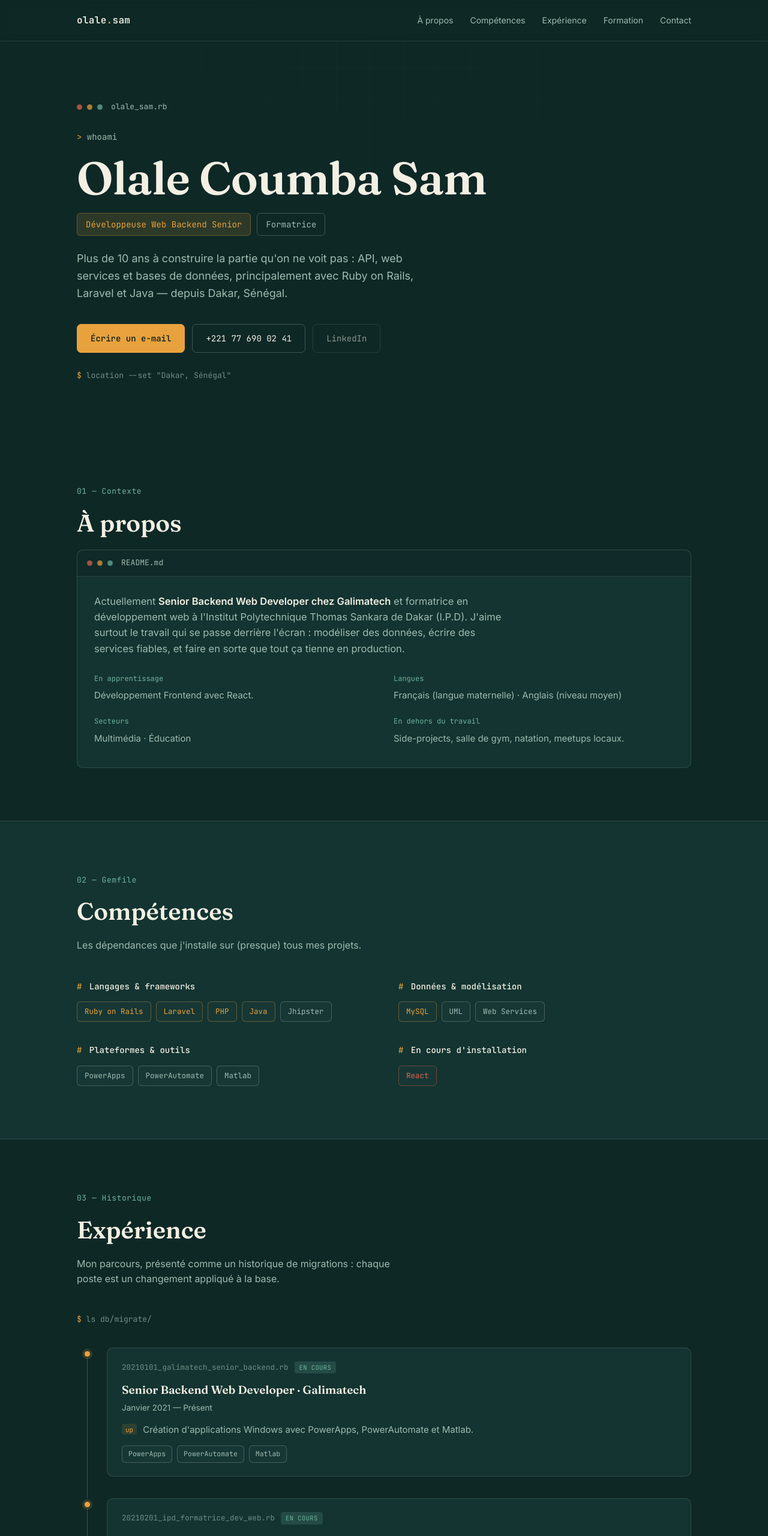
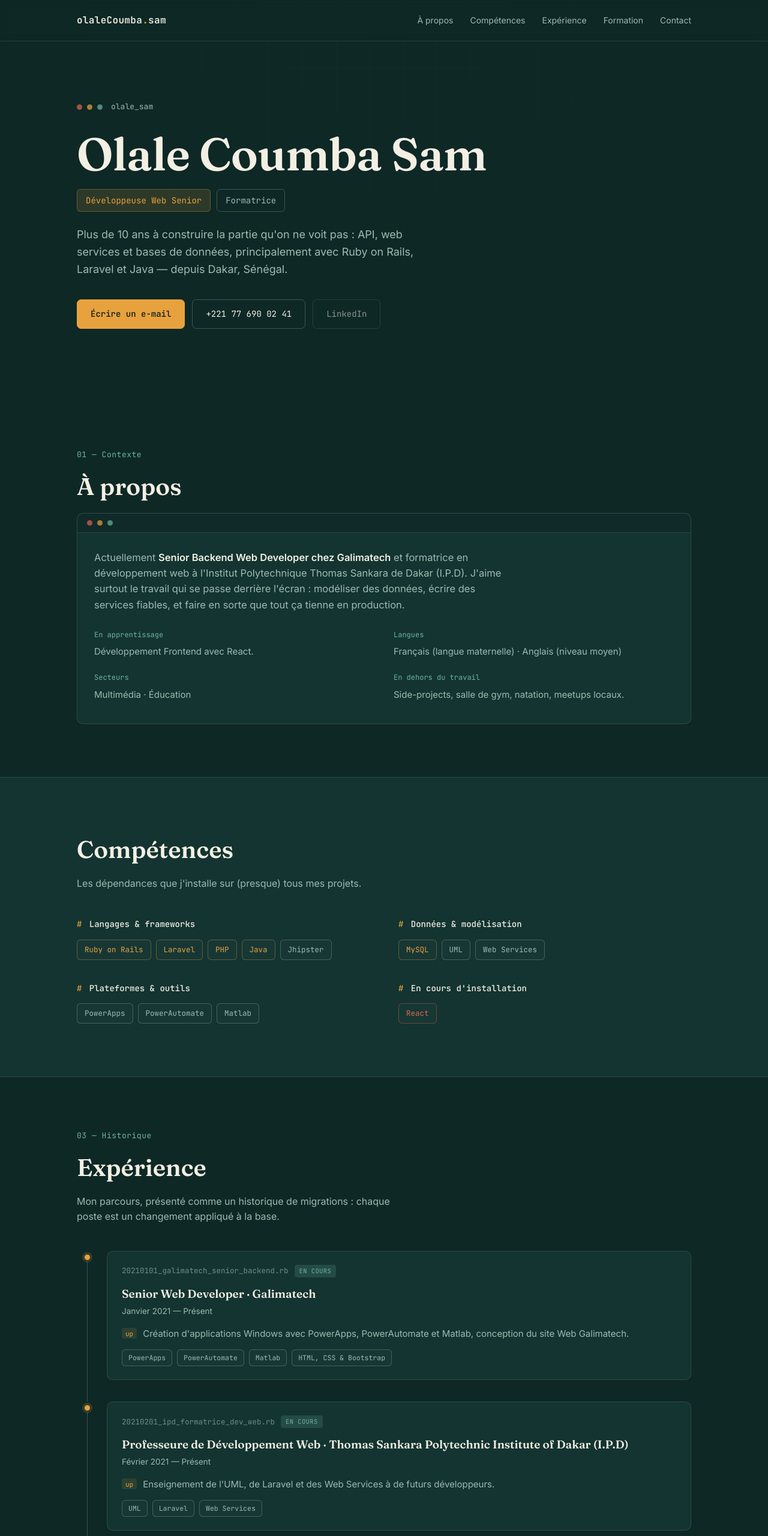
Before and after one commit to olalesam/mon-portfolio, a plain HTML site: page index.html in a window 1280 px wide. Shown: the top 2560 px of the page at 60% size. Drawn offline with Linux system fonts and the light colour scheme.

Commit message:
modify file index

```diff
--- a/index.html
+++ b/index.html
@@ -3,8 +3,8 @@
 <head>
 <meta charset="UTF-8">
 <meta name="viewport" content="width=device-width, initial-scale=1.0">
-<title>Olale Coumba Sam — Développeuse Backend</title>
-<meta name="description" content="Portfolio de Olale Coumba Sam, développeuse web backend senior à Dakar, Sénégal. Ruby on Rails, Laravel, PHP, Java, MySQL.">
+<title>Olale Coumba Sam — Développeuse Web FullStack</title>
+<meta name="description" content="Portfolio de Olale Coumba Sam, développeuse web fullstack senior à Dakar, Sénégal. Ruby on Rails, Laravel, PHP, Java, MySQL.">
 <link rel="preconnect" href="https://fonts.googleapis.com">
 <link rel="preconnect" href="https://fonts.gstatic.com" crossorigin>
 <link href="https://fonts.googleapis.com/css2?family=Fraunces:opsz,wght@9..144,400;9..144,500;9..144,600;9..144,700&family=JetBrains+Mono:wght@400;500;600;700&family=Inter:wght@400;500;600&display=swap" rel="stylesheet">
@@ -16,7 +16,7 @@
 
 <header class="site-header">
   <div class="wrap header-inner">
-    <a href="#accueil" class="logo">olale<span class="logo-dot">.</span>sam</a>
+    <a href="#accueil" class="logo">olaleCoumba<span class="logo-dot">.</span>sam</a>
     <nav class="main-nav">
       <a href="#apropos">À propos</a>
       <a href="#competences">Compétences</a>
@@ -44,15 +44,15 @@
     <div class="wrap hero-inner">
       <div class="file-tab" aria-hidden="true">
         <span class="dot red"></span><span class="dot amber"></span><span class="dot green"></span>
-        <span class="file-tab-name">olale_sam.rb</span>
+        <span class="file-tab-name">olale_sam</span>
       </div>
 
-      <p class="prompt-line"><span class="prompt-sym">&gt;</span> whoami</p>
+      <!-- <p class="prompt-line"><span class="prompt-sym">&gt;</span> whoami</p> -->
 
       <h1 class="hero-name">Olale Coumba Sam</h1>
 
       <p class="hero-role">
-        <span class="role-tag">Développeuse Web Backend Senior</span>
+        <span class="role-tag">Développeuse Web Senior</span>
         <span class="role-tag role-tag--muted">Formatrice</span>
       </p>
 
@@ -69,7 +69,7 @@
         <span class="btn btn-ghost btn-static" title="Lien LinkedIn à ajouter">LinkedIn</span>
       </div>
 
-      <p class="hero-location"><span class="prompt-sym">$</span> location --set "Dakar, Sénégal"</p>
+      <!-- <p class="hero-location"><span class="prompt-sym">$</span> location --set "Dakar, Sénégal"</p> -->
     </div>
   </section>
 
@@ -82,7 +82,7 @@
       <div class="readme-card reveal">
         <div class="file-tab file-tab--card">
           <span class="dot red"></span><span class="dot amber"></span><span class="dot green"></span>
-          <span class="file-tab-name">README.md</span>
+          <!-- <span class="file-tab-name">README.md</span> -->
         </div>
         <div class="readme-body">
           <p>
@@ -119,7 +119,7 @@
   <!-- COMPETENCES -->
   <section id="competences" class="section section--alt">
     <div class="wrap">
-      <p class="section-eyebrow">02 — Gemfile</p>
+      <!-- <p class="section-eyebrow">02 — Gemfile</p> -->
       <h2 class="section-title">Compétences</h2>
       <p class="section-sub">Les dépendances que j'installe sur (presque) tous mes projets.</p>
 
@@ -170,7 +170,7 @@
       <h2 class="section-title">Expérience</h2>
       <p class="section-sub">Mon parcours, présenté comme un historique de migrations : chaque poste est un changement appliqué à la base.</p>
 
-      <p class="migrate-path"><span class="prompt-sym">$</span> ls db/migrate/</p>
+      <!-- <p class="migrate-path"><span class="prompt-sym">$</span> ls db/migrate/</p> -->
 
       <ol class="migration-log">
 
@@ -178,11 +178,11 @@
           <span class="migration-rail" aria-hidden="true"></span>
           <div class="migration-card">
             <p class="migration-filename">20210101_galimatech_senior_backend.rb <span class="status status--active">en cours</span></p>
-            <h3 class="migration-role">Senior Backend Web Developer · Galimatech</h3>
+            <h3 class="migration-role">Senior Web Developer · Galimatech</h3>
             <p class="migration-dates">Janvier 2021 — Présent</p>
-            <p class="migration-up"><span class="up-down">up</span> Création d'applications Windows avec PowerApps, PowerAutomate et Matlab.</p>
+            <p class="migration-up"><span class="up-down">up</span> Création d'applications Windows avec PowerApps, PowerAutomate et Matlab, conception du site Web Galimatech.</p>
             <ul class="tag-list tag-list--sm">
-              <li class="tag">PowerApps</li><li class="tag">PowerAutomate</li><li class="tag">Matlab</li>
+            <li class="tag">PowerApps</li><li class="tag">PowerAutomate</li><li class="tag">Matlab</li><li class="tag">HTML, CSS & Bootstrap</li>
             </ul>
           </div>
         </li>
@@ -204,7 +204,7 @@
           <span class="migration-rail" aria-hidden="true"></span>
           <div class="migration-card">
             <p class="migration-filename">20200301_wango_senior_backend.rb <span class="status">terminée</span></p>
-            <h3 class="migration-role">Senior Backend Web Developer · Wango (West African Network for Global Online)</h3>
+            <h3 class="migration-role">Senior Web Developer · Wango (West African Network for Global Online)</h3>
             <p class="migration-dates">Mars 2020 — Décembre 2020</p>
             <p class="migration-up"><span class="up-down">up</span> Création de Web Services et implémentation des fonctionnalités d'enregistrement des employés à l'IPRESS.</p>
             <ul class="tag-list tag-list--sm">
@@ -230,7 +230,7 @@
           <span class="migration-rail" aria-hidden="true"></span>
           <div class="migration-card">
             <p class="migration-filename">20171104_marodi_backend.rb <span class="status">terminée</span></p>
-            <h3 class="migration-role">Backend Web Developer · Marodi</h3>
+            <h3 class="migration-role">Web Developer · Marodi</h3>
             <p class="migration-dates">Novembre 2015 — Février 2017</p>
             <p class="migration-up"><span class="up-down">up</span> Création des Web Services de la plateforme Marodi TV et implémentation de ses fonctionnalités.</p>
             <ul class="tag-list tag-list--sm">
@@ -318,14 +318,14 @@
       <div class="terminal-card reveal">
         <div class="file-tab file-tab--card">
           <span class="dot red"></span><span class="dot amber"></span><span class="dot green"></span>
-          <span class="file-tab-name">contact.sh</span>
+          <span class="file-tab-name">Contact</span>
         </div>
         <div class="terminal-body">
-          <p class="term-line"><span class="prompt-sym">$</span> contact --olale</p>
+          <!-- <p class="term-line"><span class="prompt-sym">$</span> contact --olale</p> -->
           <p class="term-output">→ e-mail&nbsp;&nbsp;&nbsp;&nbsp;<a href="mailto:olalesam87@gmail.com">olalesam87@gmail.com</a></p>
           <p class="term-output">→ téléphone&nbsp;<a href="tel:+221776900241">+221 77 690 02 41</a></p>
           <p class="term-output">→ ville&nbsp;&nbsp;&nbsp;&nbsp;&nbsp;Dakar, Sénégal</p>
-          <p class="term-line term-line--cursor"><span class="prompt-sym">$</span> <span class="cursor" aria-hidden="true"></span></p>
+          <!-- <p class="term-line term-line--cursor"><span class="prompt-sym">$</span> <span class="cursor" aria-hidden="true"></span></p> -->
         </div>
       </div>
     </div>
@@ -335,7 +335,7 @@
 
 <footer class="site-footer">
   <div class="wrap">
-    <p>© <span id="year"></span> Olale Coumba Sam — construit avec HTML &amp; CSS, sans framework.</p>
+    <p>© Olale Coumba Sam — Senior Développeur Web - Galimatech</p>
   </div>
 </footer>
 
```
